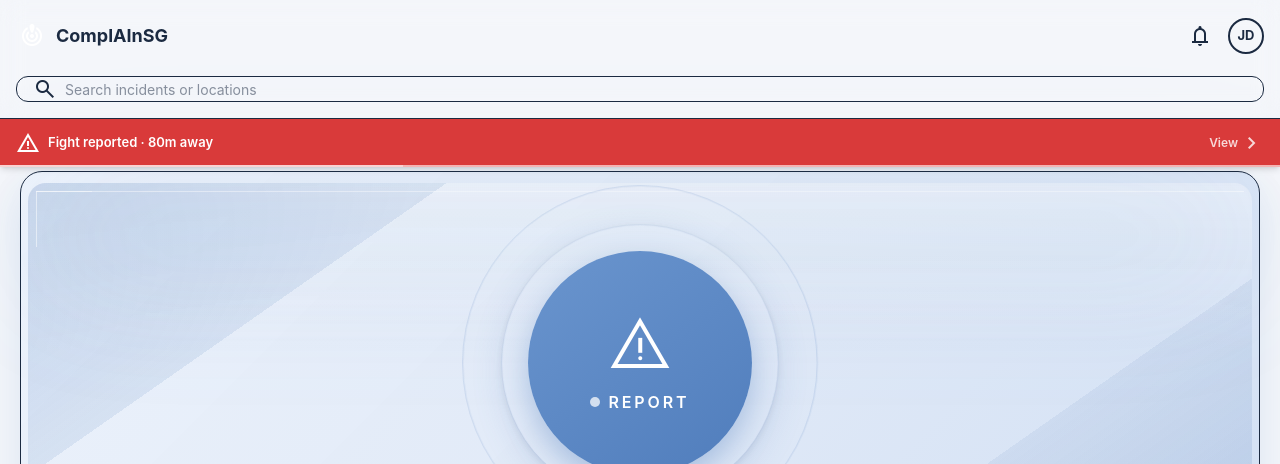
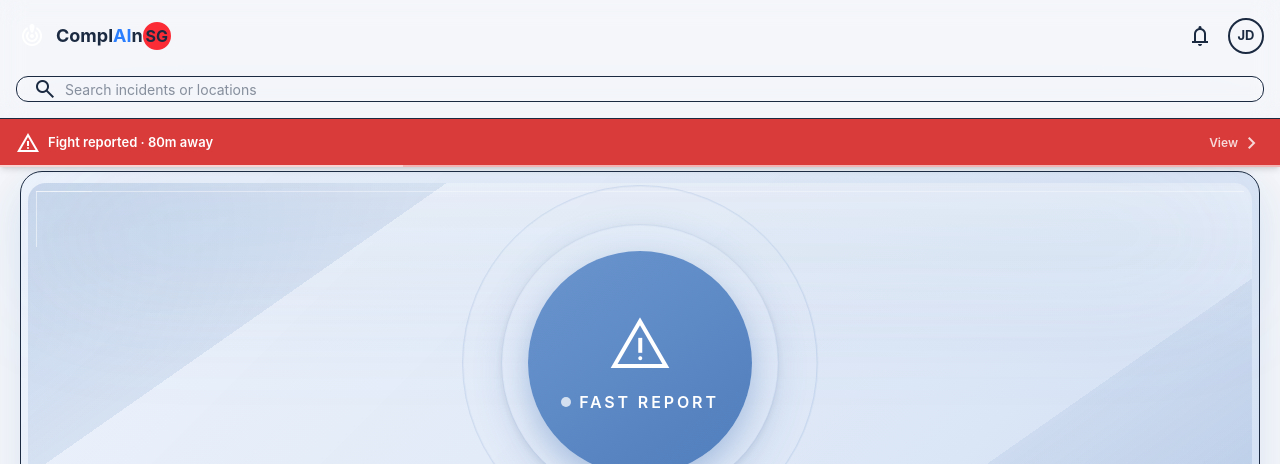
Before and after one commit to callmegerlad/ComplAInSG, a React (Vite) app in the folder frontend/: page / in a window 1280 px wide. Shown: the top 464 px of the page. Built offline with nearby package versions, Linux system fonts and the light colour scheme.

Commit message:
Updated Top bar logo

```diff
--- a/frontend/src/app/components/layout/TopBar.tsx
+++ b/frontend/src/app/components/layout/TopBar.tsx
@@ -17,8 +17,9 @@ export function TopBar({ showSearch = true }: TopBarProps) {
           {/* Wordmark */}
           <div className="flex items-center gap-0">
              <span className="font-bold text-lg text-text-primary">Compl</span>
-             <span className="font-bold text-lg text-accent-primary">AI</span>
-             <span className="font-bold text-lg text-text-primary">nSG</span>
+             <span className="font-bold text-lg text-blue-500">AI</span>
+             <span className="font-bold text-lg text-text-primary">n</span>
+             <span className="inline-flex items-center justify-center w-7 h-7 border-2 border-red-500 rounded-full bg-red-500 font-bold text-text-primary">SG</span>
           </div>
         </div>
 
--- a/frontend/src/app/pages/Home.tsx
+++ b/frontend/src/app/pages/Home.tsx
@@ -80,7 +80,7 @@ export function HomePage() {
                     <span className="material-symbols-outlined !text-[64px]">warning</span>
                     <span className="inline-flex items-center gap-2 text-[16px] font-semibold tracking-[0.18em]">
                       <span className="h-2.5 w-2.5 animate-pulse rounded-full bg-white" />
-                      REPORT
+                      FAST REPORT
                     </span>
                   </button>
                 </div>
```
